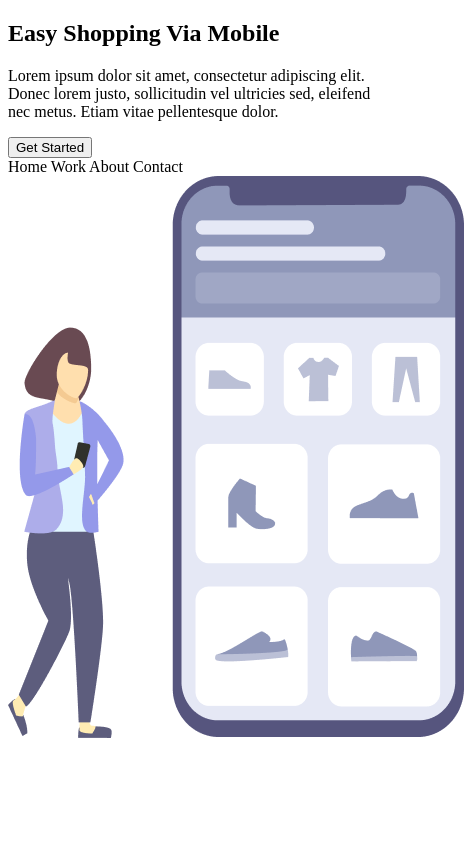
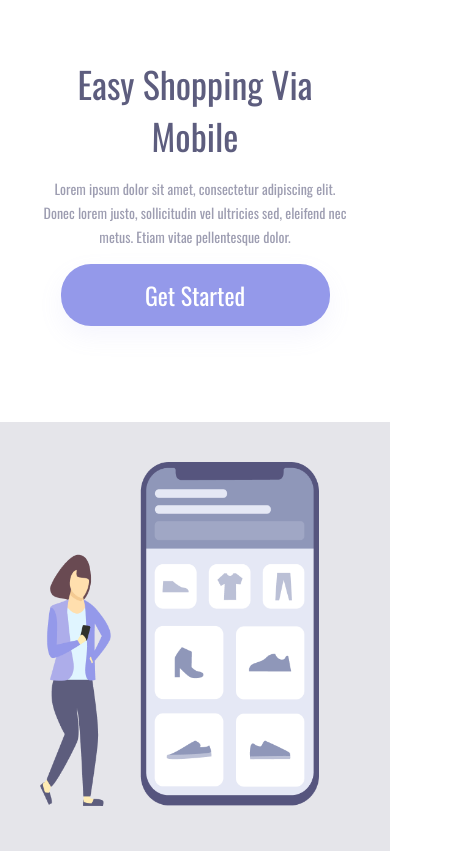
Before and after one commit to LazaroJuca/DevClub, a plain HTML site: page index.html in a window 390 px wide. Shown: the whole page, 464 px wide, since content can reach past the window. Drawn offline with nearby package versions, Linux system fonts and the light colour scheme.

Commit message:
Alterações no assets, index e styles

```diff
--- a/index.html
+++ b/index.html
@@ -1,21 +1,20 @@
 <!DOCTYPE html>
 <html lang="en">
-
 <head>
     <meta charset="UTF-8">
-    <meta http-equiv="X-UA-compatible" content="IE=edge">
+    <meta http-equiv="X-UA-Compatible" content="IE=edge">
     <meta name="viewport" content="width=device-width, initial-scale=1.0">
-    <link rel="stylesheet" href="./styless.css">
+    <link rel="stylesheet" href="./styles.css">
     <link rel="preconnect" href="https://fonts.googleapis.com">
     <link rel="preconnect" href="https://fonts.gstatic.com" crossorigin>
     <link href="https://fonts.googleapis.com/css2?family=Oswald&display=swap" rel="stylesheet">
-    <title>CSS - Projeto</title>
+    <title>Projeto Easy Shopping</title>
 </head>
 <body>
     <div class="wrapper">
         <section class="container-left">
             <h1>Easy Shopping Via Mobile</h1>
-        <p>Lorem ipsum dolor sit amet, consectetur adipiscing elit. Donec lorem justo, sollicitudin vel ultricies sed, eleifend nec metus. Etiam vitae pellentesque dolor.</p>
+            <p>Lorem ipsum dolor sit amet, consectetur adipiscing elit. Donec lorem justo, sollicitudin vel ultricies sed, eleifend nec metus. Etiam vitae pellentesque dolor. </p>
             <button>Get Started</button>
         </section>
         <section class="container-right">
--- a/styles.css
+++ b/styles.css
@@ -2,9 +2,9 @@
     margin: 0;
     padding: 0;
     box-sizing: border-box;
-    font-size: "Oswald", sans-serif;
+    font-family: 'Oswald', sans-serif;
     font-weight: 400;
-    color: #5D5D7D;
+    color: #5D5D7E;
 }
 
 .wrapper {
@@ -21,11 +21,12 @@
 
 .container-right {
     display: inline-block;
-    background: rgba(93,93,125,0.16);
+    background-color: rgba(93,93,125,0.16);
     height: 100vh;
     width: 40%;
     position: absolute;
 }
+
 img {
     position: relative;
     top: 25%;
@@ -35,22 +36,22 @@ img {
 h1 {
     font-size: 70px;
     line-height: 80px;
-    width: 500px;
+    width: 368px;
 }
 
 p {
-    font-size: 22px;
-    line-height: 40px;
+    font-size: 28px;
+    line-height: 48px;
     opacity: 0.6;
     margin: 15px 0;
-    width: 572px;
+    width: 540px;
 }
 
 button {
     width: 269px;
     height: 62px;
     background: #9499EA;
-    box-shadow: 0px 10px 24px rgba(148,-153,-234,-0.0979959);
+    box-shadow: 0px 10px 24px rgba(148, 153, 234, 0.0979959);
     border: none;
     border-radius: 30px;
     font-size: 24px;
@@ -61,11 +62,11 @@ button {
 }
 
 button:hover {
-    opacity: .8;
+    opacity: 0.8;
 }
 
 button:active {
-    opacity: .5;
+    opacity: 0.5;
 }
 
 a {
@@ -92,7 +93,7 @@ header {
     margin: 24px 0 0 57px;
 }
 
-@media  screen and (max-width: 900px) {
+@media screen and (max-width: 900px){
     .container-left {
         width: 100%;
         height: 50%;
@@ -129,8 +130,8 @@ header {
         margin: 15px 40px;
         width: auto;
         text-align: center;
-        font-size: 20px;
-        line-height: 35px;
+        font-size: 14px;
+        line-height: 24px;
     }
 
     button {
@@ -139,7 +140,7 @@ header {
     }
 }
 
-@media  screen and (max-width: 330px) {
+@media screen and (max-width: 330px){
     .container-left {
         height: 70%;
     }
```
Also changed, not shown: assets/desktop.jpg (added), assets/mobile.jpg (renamed from assets/mobile.jpg.jpg). Lines whose indentation alone changed are shown as unchanged.
